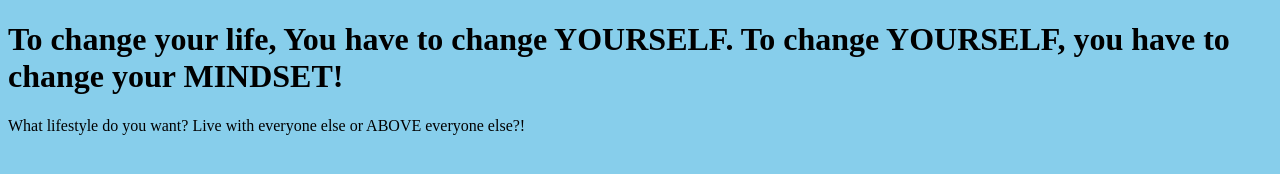
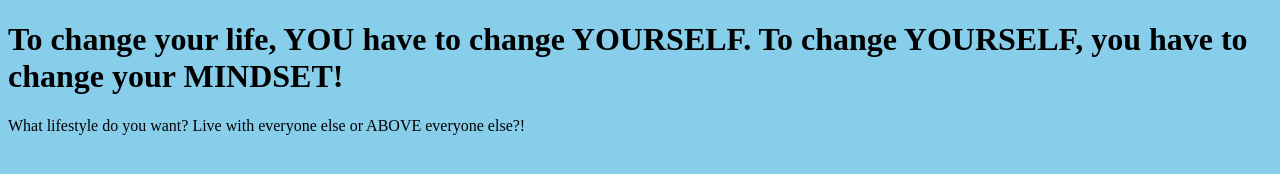
Before and after one commit to Adamgd91/adamgd91.github.io, a plain HTML site: page index.html in a window 1280 px wide. Drawn offline with Linux system fonts and the light colour scheme.

Commit message:
Update index.html

```diff
--- a/index.html
+++ b/index.html
@@ -13,7 +13,7 @@
   </head>
 
   <body>
-    <h1>To change your life, You have to change YOURSELF. To change YOURSELF, you have to change your MINDSET!</h1>
+    <h1>To change your life, YOU have to change YOURSELF. To change YOURSELF, you have to change your MINDSET!</h1>
     <p>What lifestyle do you want? Live with everyone else or ABOVE everyone else?!</p>
 
 
```
